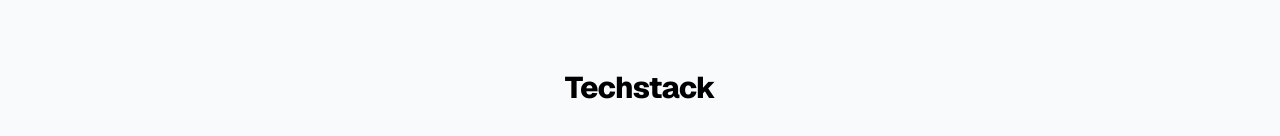
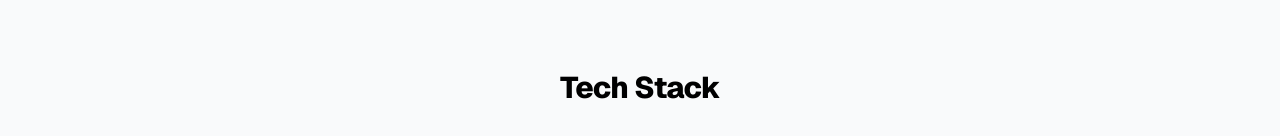
Before and after one commit to Taraman12/portfolio, a Next.js app: page / in a window 1280 px wide. Shown: the part 662-798 px from the top of the page. Built offline with nearby package versions, Linux system fonts and the light colour scheme.

Commit message:
fix: type

```diff
--- a/src/app/page.tsx
+++ b/src/app/page.tsx
@@ -9,7 +9,7 @@ export default function Home() {
     <div className="font-sans grid grid-rows-[20px_1fr_20px] items-center justify-items-center min-h-screen p-8 pb-20 gap-16 sm:p-20">
       <main className="flex flex-col gap-[32px] row-start-2 items-center sm:items-start">
         <Hero />
-        <SectionDivider>Techstack</SectionDivider>
+        <SectionDivider>Tech Stack</SectionDivider>
         <Skills />
       </main>
     </div>
```
